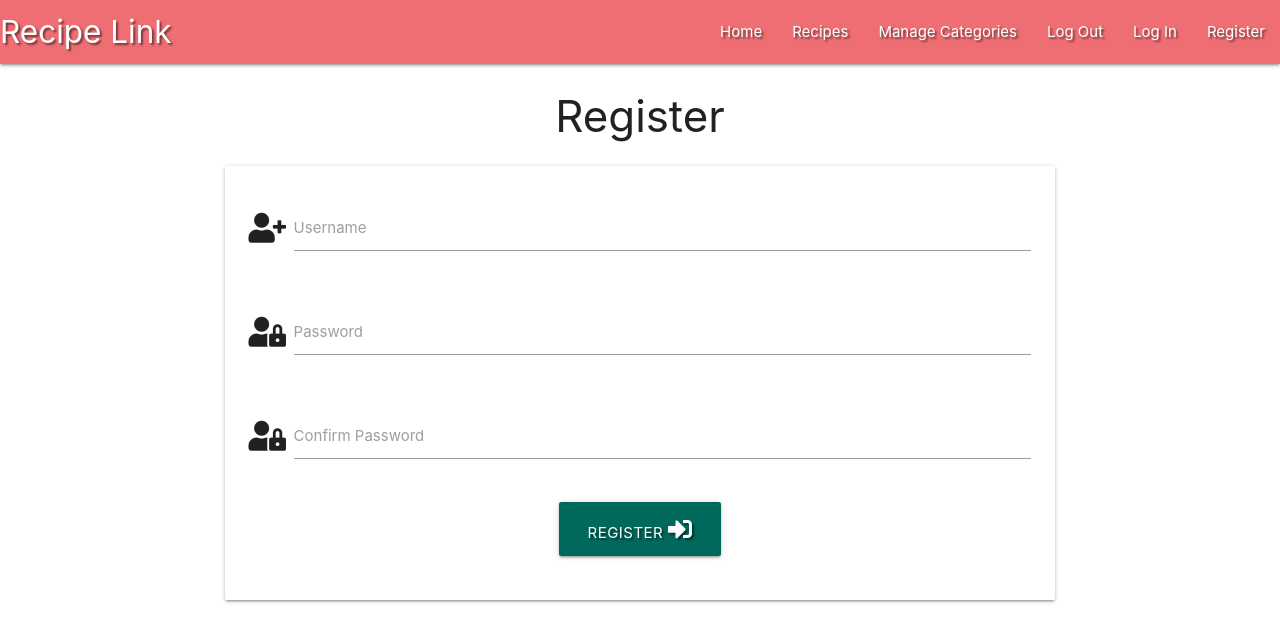
After one commit to Ashb87/Ms3-Movie-Review, a Flask app: page /register in a window 1280 px wide. The commit adds this page. Shown: the top 642 px of the page. Run offline with Flask 2, Linux system fonts and the light colour scheme; some libraries are stand-ins or nearby versions.

Commit message:
add register template

```diff
--- a/app.py
+++ b/app.py
@@ -4,6 +4,7 @@ from flask import (
     redirect, request, session, url_for)
 from flask_pymongo import PyMongo
 from bson.objectid import ObjectId
+from werkzeug.security import generate_password_hash, check_password_hash
 if os.path.exists("env.py"):
     import env
 
@@ -24,6 +25,10 @@ def get_recipes():
     return render_template("recipes.html", recipes=recipes)
 
 
+@app.route("/register", methods=["GET", "POST"])
+def register():
+    return render_template("register.html")
+
 
 if __name__ == "__main__":
     app.run(host=os.environ.get("IP"),
--- a/static/js/script.js
+++ b/static/js/script.js
@@ -1,3 +1,30 @@
 $(document).ready(function(){
     $(".sidenav").sidenav();
   });
+
+
+
+
+  const checkIfPasswordsMatch = () => {
+    let password = document.getElementById('password');
+    let confirmPassword = document.getElementById('confirm_password');
+
+    let messageText = document.querySelector('.message-text');
+    let regButton = document.querySelector('.btn-large');
+
+    // Check if passwords match
+
+    if (password.value !== confirmPassword.value) {
+      messageText.innerHTML = 'Passwords do not match!';
+      messageText.style.color = 'red';
+
+      regButton.setAttribute('disabled', true);
+      regButton.classList.add('btn-disabled');
+    } else if (password.value === confirmPassword.value) {
+      messageText.innerHTML = 'Passwords match!';
+      messageText.style.color = 'green';
+
+      regButton.removeAttribute('disabled', true);
+      regButton.classList.remove('btn-disabled');
+    }
+  };
--- a/templates/base.html
+++ b/templates/base.html
@@ -26,11 +26,11 @@
                 <a href="#" data-target="mobile-demo" class="sidenav-trigger"><i class="fas fa-bars"></i></a>
                 <ul class="right hide-on-med-and-down">
                     <li><a href="{{ url_for('get_recipes') }}">Home</a></li>
-                    <li><a href="#">Recipe</a></li>
+                    <li><a href="#">Recipes</a></li>
                     <li><a href="#">Manage Categories</a></li>
                     <li><a href="#">Log Out</a></li>
                     <li><a href="#">Log In</a></li>
-                    <li><a href="#">Register</a></li>
+                    <li><a href="{{ url_for('register') }}">Register</a></li>
                 </ul>
             </div>
         </nav>
@@ -39,11 +39,11 @@
         <ul class="sidenav" id="mobile-demo">
             <li><h4 class="center-align">Recipe Link</h4></li>
             <li><a href="{{ url_for('get_recipes') }}">Home</a></li>
-            <li><a href="#">Recipe</a></li>
+            <li><a href="#">Recipes</a></li>
             <li><a href="#">Manage Categories</a></li>
             <li><a href="#">Log Out</a></li>
             <li><a href="#">Log In</a></li>
-            <li><a href="#">Register</a></li>
+            <li><a href="{{ url_for('register') }}">Register</a></li>
         </ul>
     </header>
 
--- /dev/null
+++ b/templates/register.html
@@ -0,0 +1,48 @@
+{% extends "base.html" %}
+{% block content %}
+
+    <h3 Class="center-align">Register</h3>
+
+    <div class="row">
+        <form class="col s12 m8 offset-m2" method="POST" action="{{ url_for('register') }}">
+            <div class="card-panel">
+                <!--Username-->
+                <div class="row">
+                    <div class="input-field col s12">
+                        <i class="fas fa-user-plus prefix"></i>
+                        <input id="username" name="username" type="text" class="validate">
+                        <label for="username">Username</label>
+                    </div>
+                </div>
+                <!--Password-->
+                <div class="row">
+                    <div class="input-field col s12">
+                        <i class="fas fa-user-lock prefix"></i>
+                        <input id="password" name="password" type="password" class="validate">
+                        <label for="password">Password</label>
+                    </div>
+                </div>
+                <!--Confirm Password-->
+                <div class="row">
+                    <div class="input-field col s12">
+                        <i class="fas fa-user-lock prefix form-icon"></i>
+                        <input type="password" name="confirm_password" id="confirm_password" minlength="5"
+                            maxlength="15" pattern="^[a-zA-Z0-9]{5,15}$" class="validate" required
+                            onkeyup="checkIfPasswordsMatch()">
+                        <label for="confirm_password">Confirm Password</label>
+                        <span class="message-text"></span>
+                    </div>
+                </div>
+                <!--Register-->
+                <div class="row">
+                    <div class="center-align">
+                        <button type="submit" class="btn-large teal darken-3 text-shadow">
+                            Register <i class="fas fa-sign-in-alt"></i>
+                        </button>
+                    </div>
+                </div>
+            </div>
+        </form>
+    </div>
+
+{% endblock %}
```
